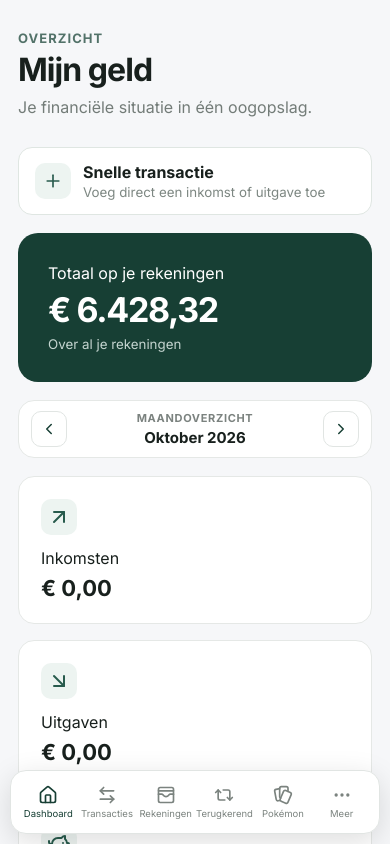
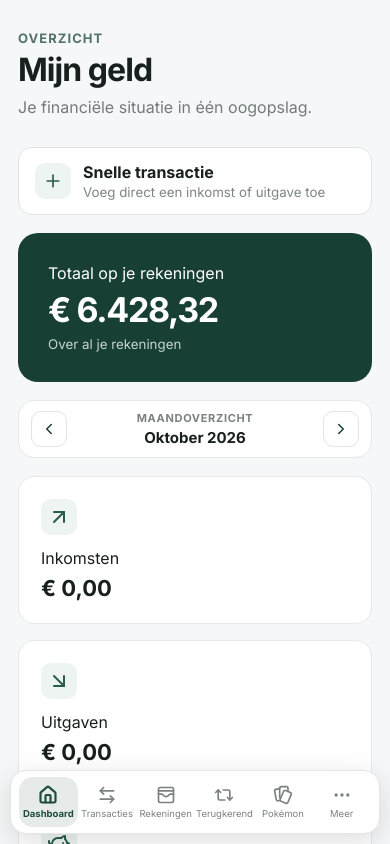
Before and after one commit to Aliasvin/cashflow, a React (Vite) app: page / in a window 390 px wide. Shown: the top 844 px of the page. Built offline with nearby package versions, Linux system fonts and the light colour scheme.

Commit message:
Add files via upload

```diff
--- a/src/index.css
+++ b/src/index.css
@@ -641,3 +641,11 @@ html[data-theme="dark"] .pokemon-asset,html[data-theme="dark"] .value-history{bo
 .pokemon-linked-items small{color:#7d8782}
 .pokemon-linked-items small.income{color:inherit;font-weight:600}
 .form-hint{margin:-2px 0 4px;color:#7d8782;font-size:12px;line-height:1.45}
+
+/* Duidelijkere actieve pagina in mobiele navigatie */
+@media(max-width:760px){
+ .mobile-nav>button{position:relative;border-radius:14px!important;transition:background-color .18s ease,color .18s ease!important}
+ .mobile-nav>button.active{background:rgba(31,76,61,.11)!important;color:var(--primary,#1f4c3d)!important;font-weight:700!important}
+ .mobile-nav>button.active svg{stroke-width:2.6!important}
+ .mobile-nav>button.active small,.mobile-nav>button.active span{color:inherit!important;font-weight:700!important}
+}
```
